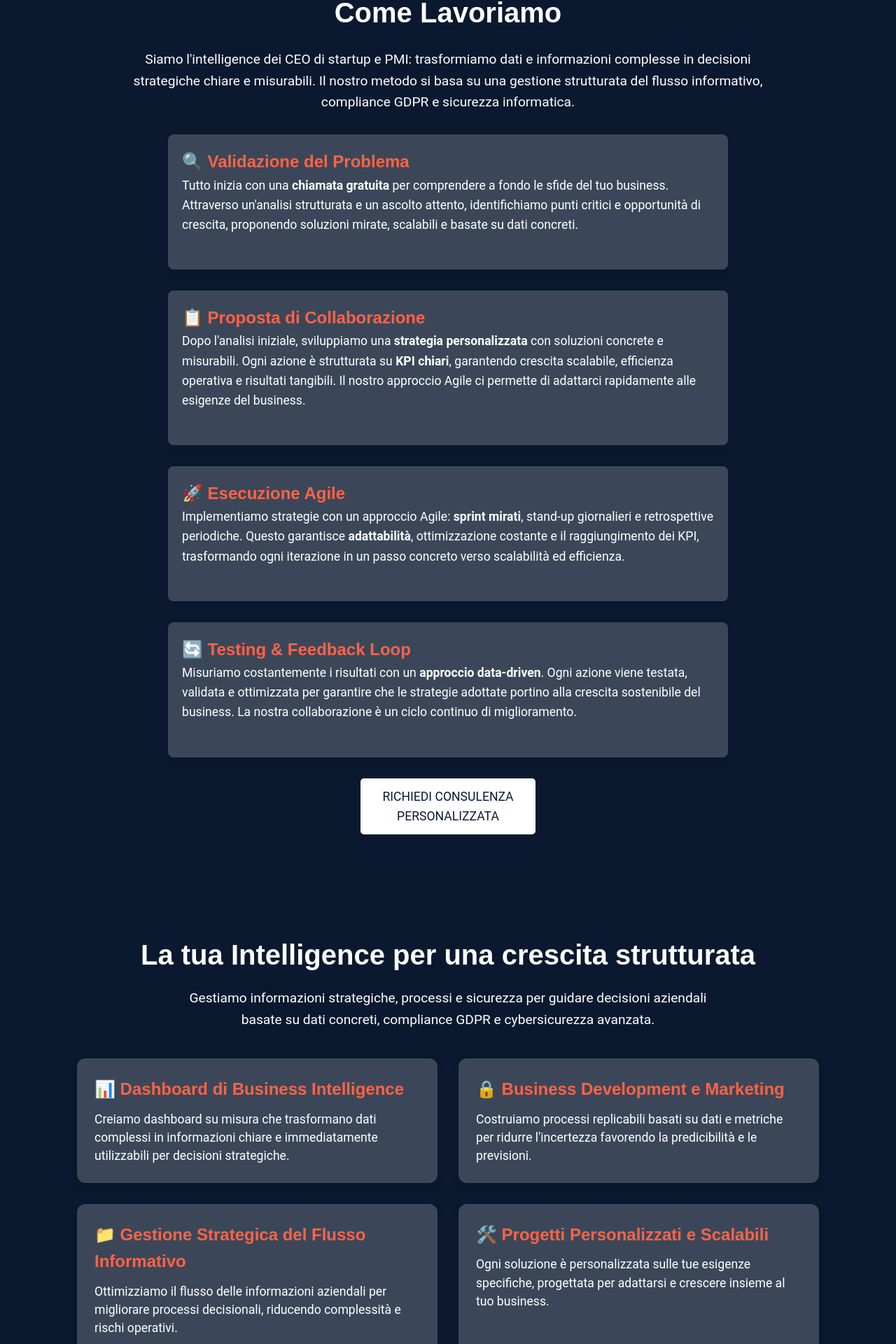
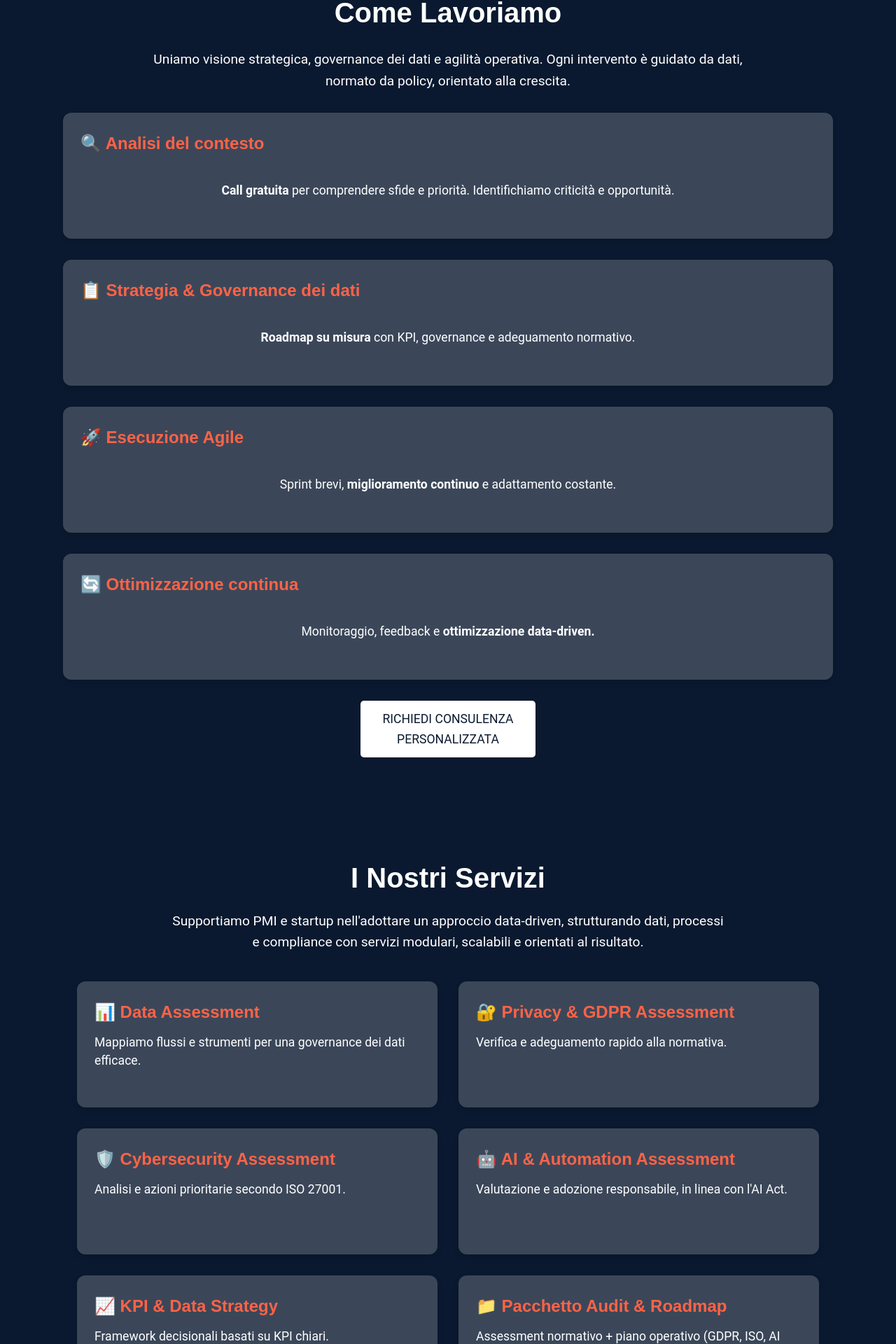
Before and after one commit to Ponzio-it/ponzio-consulting, a Next.js app: page / in a window 1280 px wide. Shown: the part 874-2794 px from the top of the page at 70% size. Built offline with nearby package versions, Linux system fonts and the light colour scheme.

Commit message:
changing in fractional cdo

```diff
--- a/src/components/Hero.js
+++ b/src/components/Hero.js
@@ -19,7 +19,7 @@ export default function Hero() {
           />
         </div>
         <div className={styles.heroContent}>
-          <h1 id="hero-heading">La tua Intelligence aziendale per scalare senza caos</h1>
+          <h1 id="hero-heading">L&apos;alleato strategico per i tuoi dati.</h1>
           {/*<div className={styles.buttonGroup}>
             <a href="#contact" className={styles.ctaButton}>
               Richiedi Consulenza personalizzata
--- a/src/components/OurWayOfWork.js
+++ b/src/components/OurWayOfWork.js
@@ -5,44 +5,36 @@ export default function OurWayOfWork() {
     <section id="our-way-of-work" className={styles.ourWayOfWork} aria-labelledby="our-way-heading">
       <h2 id="our-way-heading">Come Lavoriamo</h2>
       <p>
-        Siamo l&apos;intelligence dei CEO di startup e PMI: trasformiamo dati e informazioni complesse in decisioni strategiche chiare e misurabili.
-        Il nostro metodo si basa su una gestione strutturata del flusso informativo, compliance GDPR e sicurezza informatica.
+        Uniamo visione strategica, governance dei dati e agilità operativa. Ogni intervento è guidato da dati, normato da policy,
+        orientato alla crescita.
       </p>
 
       <div className={styles.workProcess}>
         <div className={styles.processStep}>
-          <h3>🔍 Validazione del Problema</h3>
+          <h3>🔍 Analisi del contesto</h3>
           <p>
-            Tutto inizia con una <strong>chiamata gratuita</strong> per comprendere a fondo le sfide del tuo business.
-            Attraverso un&apos;analisi strutturata e un ascolto attento, identifichiamo punti critici e opportunità di crescita,
-            proponendo soluzioni mirate, scalabili e basate su dati concreti.
+            <strong>Call gratuita</strong> per comprendere sfide e priorità. Identifichiamo criticità e opportunità.
           </p>
         </div>
 
         <div className={styles.processStep}>
-          <h3>📋 Proposta di Collaborazione</h3>
+          <h3>📋 Strategia &amp; Governance dei dati</h3>
           <p>
-            Dopo l&apos;analisi iniziale, sviluppiamo una <strong>strategia personalizzata</strong> con soluzioni concrete e misurabili.
-            Ogni azione è strutturata su <strong>KPI chiari</strong>, garantendo crescita scalabile, efficienza operativa e risultati tangibili.
-            Il nostro approccio Agile ci permette di adattarci rapidamente alle esigenze del business.
+            <strong>Roadmap su misura</strong> con KPI, governance e adeguamento normativo.
           </p>
         </div>
 
         <div className={styles.processStep}>
           <h3>🚀 Esecuzione Agile</h3>
           <p>
-            Implementiamo strategie con un approccio Agile: <strong>sprint mirati</strong>, stand-up giornalieri e retrospettive periodiche.
-            Questo garantisce <strong>adattabilità</strong>, ottimizzazione costante e il raggiungimento dei KPI, trasformando ogni iterazione
-            in un passo concreto verso scalabilità ed efficienza.
+            Sprint brevi, <strong>miglioramento continuo</strong> e adattamento costante.
           </p>
         </div>
 
         <div className={styles.processStep}>
-          <h3>🔄 Testing &amp; Feedback Loop</h3>
+          <h3>🔄 Ottimizzazione continua</h3>
           <p>
-            Misuriamo costantemente i risultati con un <strong>approccio data-driven</strong>.
-            Ogni azione viene testata, validata e ottimizzata per garantire che le strategie adottate portino
-            alla crescita sostenibile del business. La nostra collaborazione è un ciclo continuo di miglioramento.
+            Monitoraggio, feedback e <strong>ottimizzazione data-driven.</strong>
           </p>
         </div>
 
--- a/src/components/Services.js
+++ b/src/components/Services.js
@@ -4,37 +4,58 @@ export default function Services() {
   return (
     <section className={styles.services} aria-labelledby="services-heading">
       <div className={styles.servicesContainer}>
-        <h2 id="services-heading">La tua Intelligence per una crescita strutturata</h2>
+        <h2 id="services-heading">I Nostri Servizi</h2>
         <p className={styles.servicesDescription}>
-          Gestiamo informazioni strategiche, processi e sicurezza per guidare decisioni aziendali basate su dati concreti, compliance GDPR e cybersicurezza avanzata.
+          Supportiamo PMI e startup nell&apos;adottare un approccio data-driven, strutturando dati, processi e compliance
+          con servizi modulari, scalabili e orientati al risultato.
         </p>
 
         <div className={styles.serviceGrid}>
           <div className={styles.serviceCard}>
-            <h3>📊 Dashboard di Business Intelligence</h3>
+            <h3>📊 Data Assessment</h3>
             <p>
-              Creiamo dashboard su misura che trasformano dati complessi in informazioni chiare e immediatamente utilizzabili per decisioni strategiche.
+              Mappiamo flussi e strumenti per una governance dei dati efficace.
             </p>
           </div>
 
           <div className={styles.serviceCard}>
-            <h3>🔒 Business Development e Marketing</h3>
+            <h3>🔐 Privacy &amp; GDPR Assessment</h3>
             <p>
-              Costruiamo processi replicabili basati su dati e metriche per ridurre l&apos;incertezza favorendo la predicibilità e le previsioni.
+              Verifica e adeguamento rapido alla normativa.
             </p>
           </div>
 
           <div className={styles.serviceCard}>
-            <h3>📁 Gestione Strategica del Flusso Informativo</h3>
+            <h3>🛡️ Cybersecurity Assessment</h3>
             <p>
-              Ottimizziamo il flusso delle informazioni aziendali per migliorare processi decisionali, riducendo complessità e rischi operativi.
+              Analisi e azioni prioritarie secondo ISO 27001.
             </p>
           </div>
 
           <div className={styles.serviceCard}>
-            <h3>🛠️ Progetti Personalizzati e Scalabili</h3>
+            <h3>🤖 AI &amp; Automation Assessment</h3>
             <p>
-              Ogni soluzione è personalizzata sulle tue esigenze specifiche, progettata per adattarsi e crescere insieme al tuo business.
+              Valutazione e adozione responsabile, in linea con l'AI Act.
+            </p>
+          </div>
+            <div className={styles.serviceCard}>
+            <h3>📈 KPI &amp; Data Strategy</h3>
+            <p>
+              Framework decisionali basati su KPI chiari.
+            </p>
+          </div>
+
+          <div className={styles.serviceCard}>
+            <h3>📁 Pacchetto Audit &amp; Roadmap</h3>
+            <p>
+              Assessment normativo + piano operativo (GDPR, ISO, AI Act).
+            </p>
+          </div>
+
+          <div className={styles.serviceCard}>
+            <h3>🧭 Fractional CDO</h3>
+            <p>
+              Guida strategica sui dati, senza costi fissi.
             </p>
           </div>
         </div>
--- a/src/styles/Home.module.css
+++ b/src/styles/Home.module.css
@@ -146,32 +146,43 @@
 }
 
 .workProcess {
-    /* Wrapper for steps/cards */
-    display: flex;
-    flex-direction: column;
-    align-items: center;
+    display: grid;
+    grid-template-columns: 1fr;
     gap: 30px;
+    max-width: 1100px;
+    margin: 0 auto;
+    justify-items: center;
 }
 
 .processStep {
     /* Each individual step card */
-    background: rgba(255,255,255,0.2);
-    padding: 20px;
-    border-radius: 8px;
-    max-width: 800px;
-    text-align: left;
+    background: rgba(255, 255, 255, 0.2);
+    padding: 25px;
+    border-radius: 12px;
+
     box-shadow: 0 4px 6px rgba(0, 0, 0, 0.1);
+    transition: transform 0.3s ease-in-out;
+    width: 100%; /* riempie la colonna */
+    height: 180px; /* forza le altezze uguali nella griglia */
+    display: flex;
+    flex-direction: column;
+    justify-content: space-between;
 }
 
+.processStep:hover {
+    transform: translateY(-5px);
+}
 .processStep h3 {
     font-size: 1.5rem;
     color: var(--accent-color);
+    text-align: left;
 }
 
 .processStep p {
     font-size: 1.1rem;
     line-height: 1.6;
     color: var(--primary-text);
+    text-align: left;
 }
 
 /* ---------------------------------- */
@@ -213,6 +224,8 @@
     box-shadow: 0 4px 8px rgba(0, 0, 0, 0.1);
     text-align: left;
     transition: transform 0.3s ease-in-out;
+    height: 180px;
+    width: 100%;
 }
 
 .serviceCard:hover {
@@ -313,6 +326,9 @@
     .ourWayOfWork p {
         font-size: 1rem;
     }
+    .workProcess {
+        grid-template-columns: 1fr;
+    }
 
     .processStep h3 {
         font-size: 1.3rem;
```
